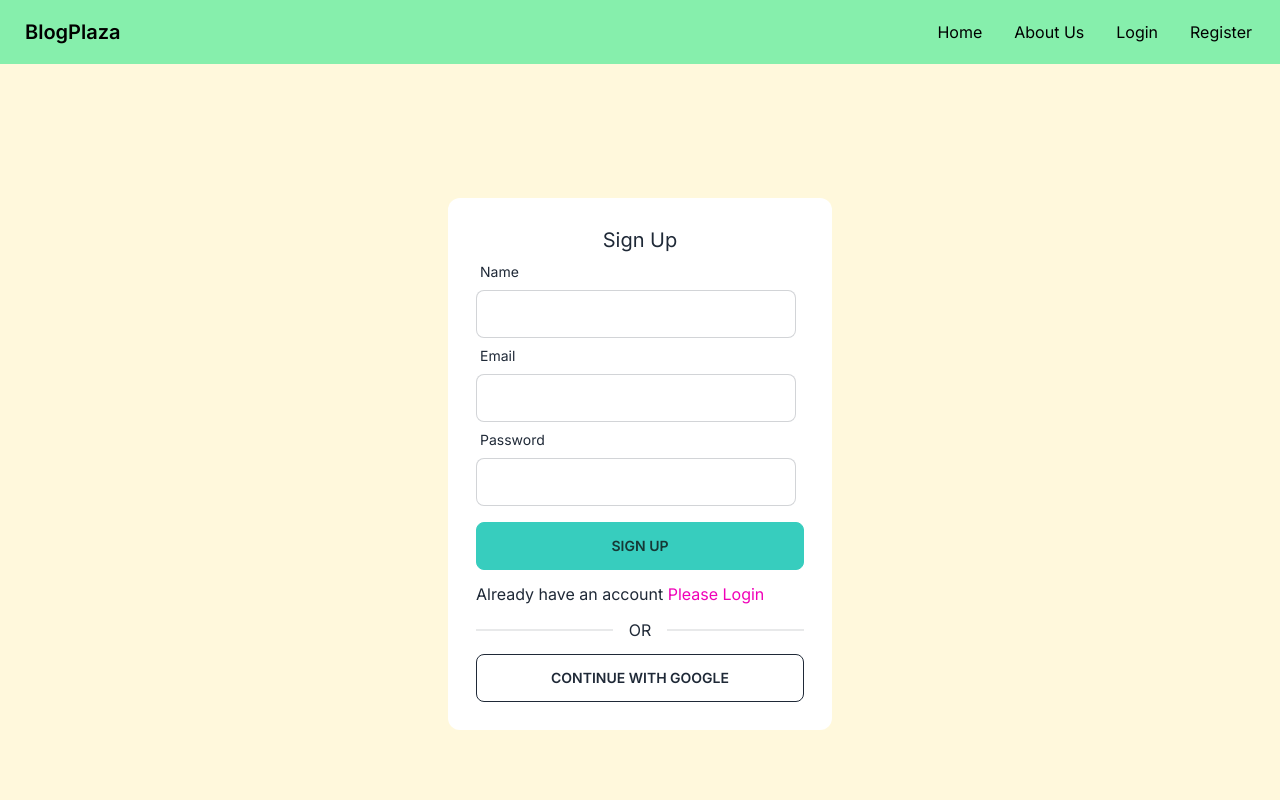
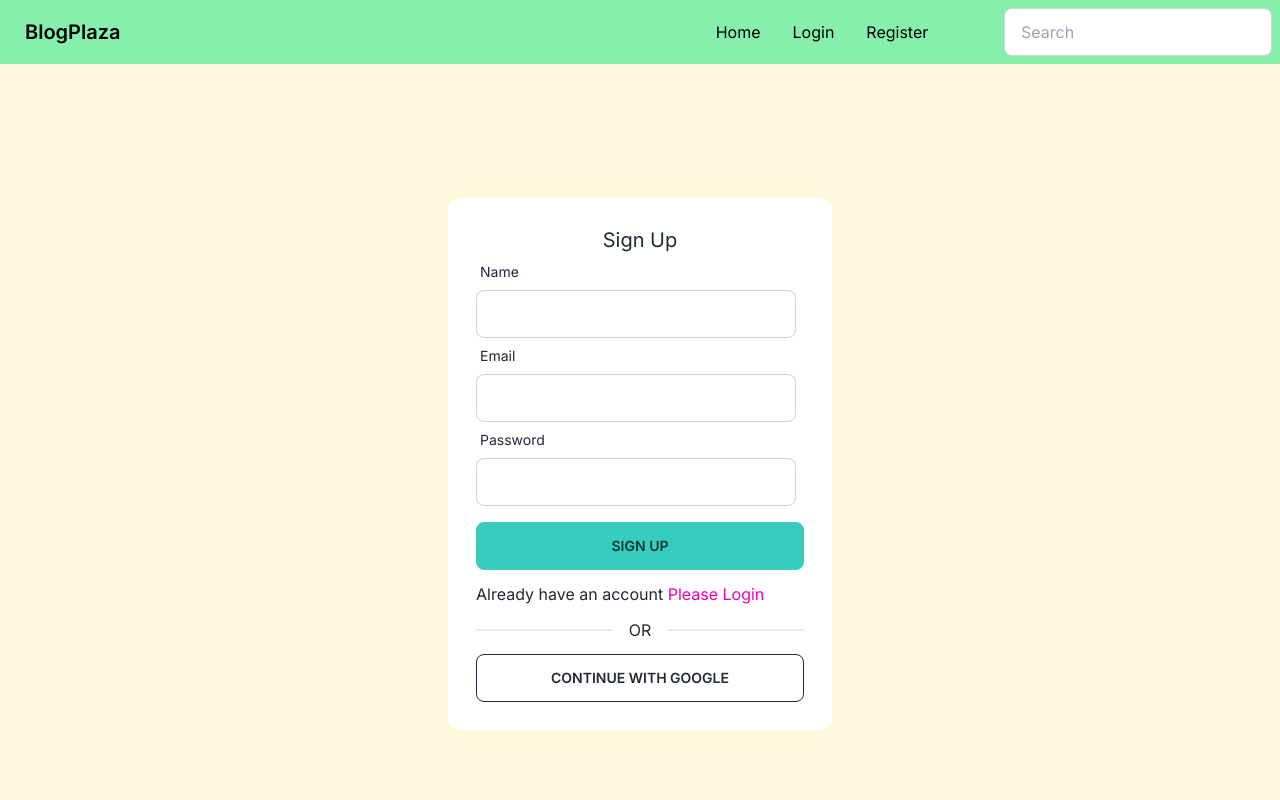
Before and after one commit to Marufhossain112/blog-plaza, a React (Create React App) app: page /register in a window 1280 px wide. Shown: the top 800 px of the page. Built offline with nearby package versions, Linux system fonts and the light colour scheme; no server answers.

Commit message:
Navbar modified

```diff
--- a/src/Pages/AboutUs/AboutUs.css
+++ /dev/null
@@ -1,15 +0,0 @@
-/* Small
-  devices */
-@media (min-width: 400px) and (max-width: 576px) {
-  .about-me {
-    width: 60%;
-  }
-}
-@media (min-width: 576px) {
-  .about-me {
-    width: 35%;
-  }
-}
-/* Medium devices (tablets, 768px and above till next break point) */
-@media (min-width: 768px) {
-}
--- a/src/Pages/AboutUs/AboutUs.js
+++ /dev/null
@@ -1,23 +0,0 @@
-import React from "react";
-import image from "../../../src/images/passport_pic.png";
-import "./AboutUs.css";
-const AboutUs = () => {
-  return (
-    <div className="max-w-7xl mx-auto mt-10 flex justify-around flex-wrap">
-      <div className="mb-5">
-        <img src={image} alt="" />
-      </div>
-      <div className="flex flex-col items-center ">
-        <p className="text-2xl text-black mb-1 text-justify font-bold">
-          Maruf Hossain
-        </p>
-        <p className="about-me text-slate-700 text-justify">
-          I am Maruf Hossain. I am Junior Web Developer. I have skills
-          onJavascript,React,NodeJs,Firebase etc. I have taken an online course
-          from Programming Hero on Web Development.
-        </p>
-      </div>
-    </div>
-  );
-};
-export default AboutUs;
--- a/src/Pages/Shared/Navbar/Navbar.js
+++ b/src/Pages/Shared/Navbar/Navbar.js
@@ -15,21 +15,13 @@ const Navbar = () => {
       <li>
         <Link to={"/home"}>Home</Link>
       </li>
-      <li>
-        <Link to={"/aboutUs"}>About Us</Link>
-      </li>
       {user?.uid ? (
+        ""
+      ) : (
         <>
           <li>
-            <button onClick={handleLogOut}>Log out</button>
-          </li>
-        </>
-      ) : (
-        <>
-          {" "}
-          <li>
             <Link to="/login">Login</Link>
-          </li>
+          </li>{" "}
           <li>
             <Link to={"/register"}>Register</Link>
           </li>
@@ -38,6 +30,7 @@ const Navbar = () => {
     </>
   );
   return (
+    <div>
       <div className="navbar text-black bg-green-300 justify-between w-full mx-auto">
         <div className="navbar-start">
           <div className="dropdown">
@@ -71,6 +64,40 @@ const Navbar = () => {
         <div className="navbar-center hidden lg:flex">
           <ul className="menu menu-horizontal px-1">{ulItems}</ul>
         </div>
+        <div class="flex-none gap-2">
+          <div class="form-control">
+            <input
+              type="text"
+              placeholder="Search"
+              class="input input-bordered"
+            />
+          </div>
+          {
+            user?.uid && <div class="dropdown dropdown-end">
+            <label tabindex="0" class="btn btn-ghost btn-circle avatar">
+              <div class="w-10 rounded-full">
+                <img src="https://placeimg.com/80/80/people" />
+              </div>
+            </label>
+            <ul
+              tabindex="0"
+              class="mt-3 p-2 shadow menu menu-compact dropdown-content bg-white rounded-box w-52"
+            >
+              <li>
+                <a class="justify-between">Profile</a>
+              </li>
+
+              {user?.uid && (
+                <li onClick={handleLogOut}>
+                  <a>Logout</a>
+                </li>
+              )}
+            </ul>
+          </div>
+          }
+
+        </div>
+      </div>
     </div>
   );
 };
--- a/src/routes/routes.js
+++ b/src/routes/routes.js
@@ -1,6 +1,5 @@
 import { createBrowserRouter } from "react-router-dom";
 import Home from "../layouts/Home/Home";
-import AboutUs from "../Pages/AboutUs/AboutUs";
 import HomePage from "../Pages/HomePage/HomePage";
 import Login from "../Pages/Login/Login";
 import PostDetails from "../Pages/PostDetails/PostDetails";
@@ -18,10 +17,6 @@ export const router = createBrowserRouter([
       {
         path: "/home",
         element: <HomePage></HomePage>,
-      },
-      {
-        path: "/aboutUs",
-        element: <AboutUs></AboutUs>,
       },
       {
         path: "/postDetails/:id",
```
Lines whose indentation alone changed are shown as unchanged.
